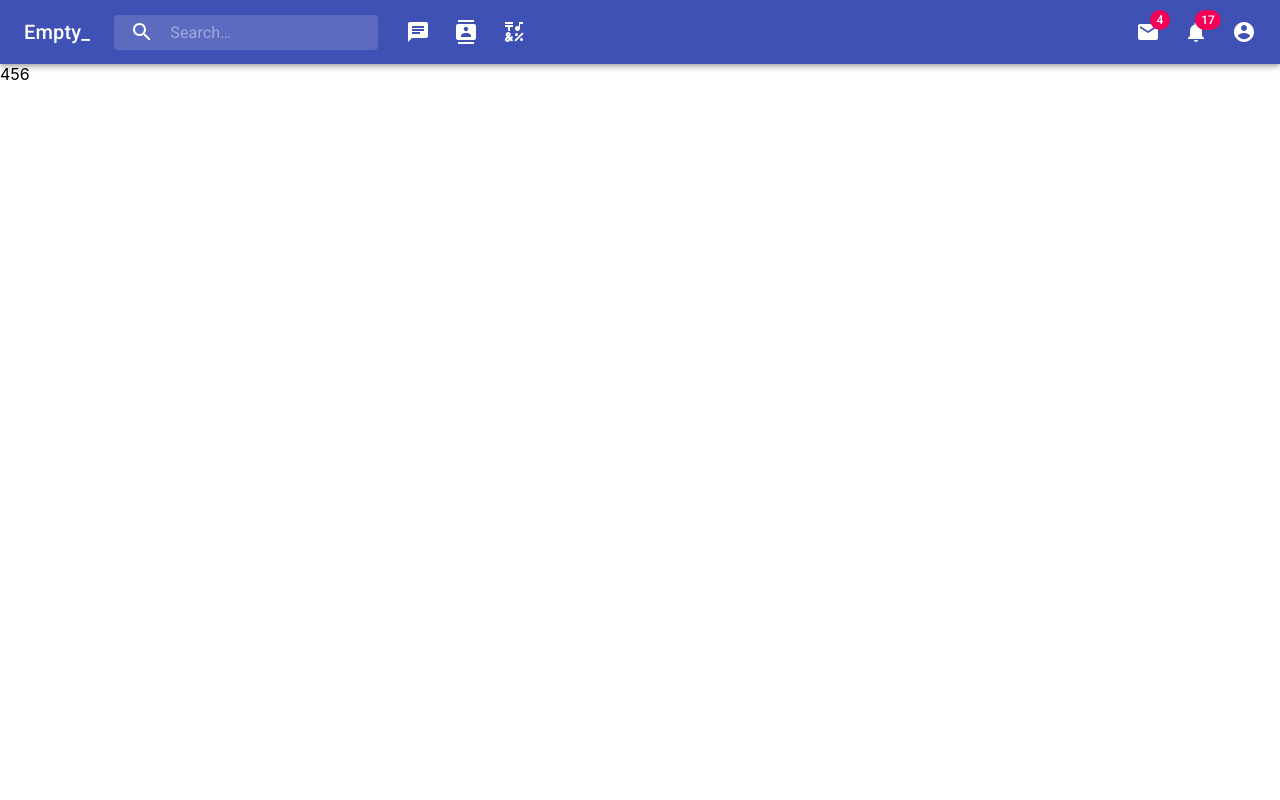
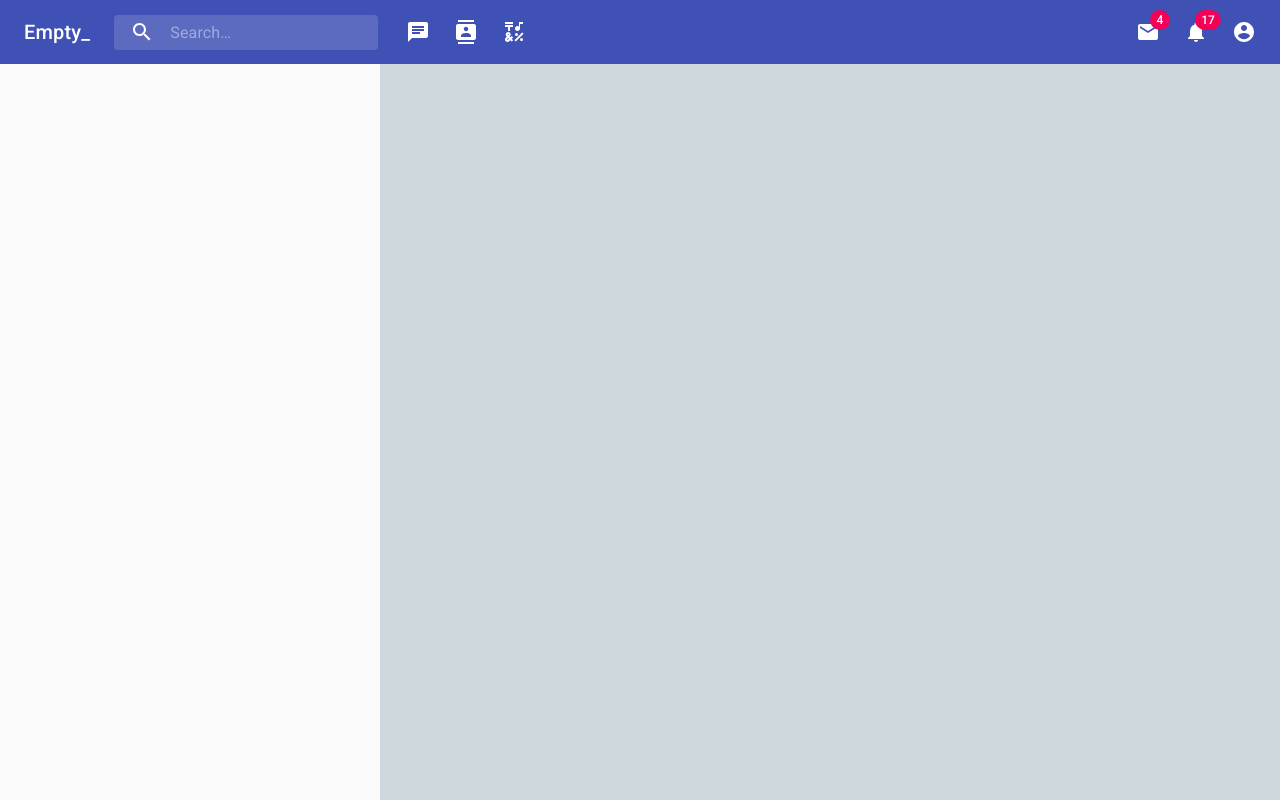
Before and after one commit to Cyx1994/rongyun-react-im, a React (Create React App) app: page /home/contact in a window 1280 px wide. Built offline with nearby package versions, Linux system fonts and the light colour scheme.

Commit message:
基础导航

```diff
--- a/src/App.tsx
+++ b/src/App.tsx
@@ -1,6 +1,5 @@
 import React from 'react';
-import { BrowserRouter, Route, } from 'react-router-dom'
-
+import { BrowserRouter, Route, Redirect, Switch } from 'react-router-dom'
 import CommonContainerComponent from './pages/container';
 import SignScreen from './pages/sign';
 
@@ -11,8 +10,12 @@ function App() {
   return (
     <div className="App">
       <BrowserRouter>
-        <Route path="/home" component={CommonContainerComponent} />
-        <Route path="/sign" component={SignScreen} />
+        <Switch>
+          <Route path="/sign" component={SignScreen} />
+          <Route path="/home" component={CommonContainerComponent} />
+          <Redirect to="/sign" />
+        </Switch>
+
       </BrowserRouter>
     </div>
   );
--- a/src/pages/contact/index.tsx
+++ b/src/pages/contact/index.tsx
@@ -1,7 +1,33 @@
 import React from 'react';
+import { RouteComponentProps } from 'react-router-dom';
+import { Box, colors } from '@material-ui/core';
 
-const ContactPage: React.FC = () => {
-    return <div>456</div>
+import { createStyles, Theme, makeStyles } from '@material-ui/core/styles';
+
+const useStyles = makeStyles((theme: Theme) =>
+    createStyles({
+        sider: {
+            width: '100%',
+            maxWidth: 380,
+            backgroundColor: theme.palette.background.default,
+        },
+        conversation: {
+            flexGrow: 1,
+            backgroundColor: colors.blueGrey[100],
+        }
+    }),
+);
+
+interface Porps extends RouteComponentProps {
+
+}
+
+const ContactPage: React.FC<Porps> = () => {
+    const classes = useStyles();
+    return <Box display="flex" height="100%">
+        <Box className={classes.sider} />
+        <Box className={classes.conversation} />
+    </Box>
 }
 
 export default ContactPage;
--- a/src/pages/container.tsx
+++ b/src/pages/container.tsx
@@ -1,5 +1,5 @@
 import React from 'react';
-import { Switch, Route, RouteComponentProps } from 'react-router-dom';
+import { Switch, Route, Redirect, RouteComponentProps } from 'react-router-dom';
 import { Routes, Navigators } from './router';
 import { ToastContainer } from 'react-toastify';
 import { BaseLayout } from '../layout';
@@ -9,12 +9,16 @@ interface Props extends RouteComponentProps {
 }
 
 const CommonContainerComponent: React.FC<Props> = ({ history }) => {
+    const defaultRedirectTo: string = Routes[0].path + '' || '/';
+
     return <BaseLayout navigators={Navigators.map(item => ({ icon: item.icon, action: () => history.push(item.url) }))}>
         <Switch>
             {
                 Routes.map((route, index) => <Route key={index} {...route} />)
             }
+            <Redirect to={defaultRedirectTo} />
         </Switch>
+
         <ToastContainer
             position="top-right"
             autoClose={2000}
--- a/src/pages/sign/index.tsx
+++ b/src/pages/sign/index.tsx
@@ -1,5 +1,5 @@
 import React from 'react';
-import { Switch, Route } from 'react-router-dom';
+import { Redirect, Route } from 'react-router-dom';
 import { Container, Paper, Theme, createStyles, makeStyles } from '@material-ui/core';
 import { ToastContainer } from 'react-toastify';
 
@@ -17,9 +17,9 @@ export default () => {
     const classes = useStyles();
     return <Container maxWidth="sm" color="red" style={{ height: '100%' }}>
         <Paper className={classes.root}>
-            <Switch>
-                <Route path="/sign/in" component={SignInPage} />
-            </Switch>
+            <Route path="/sign/in" component={SignInPage} />
+            <Redirect to="/sign/in" />
+
         </Paper>
         <ToastContainer
             position="top-right"
```
